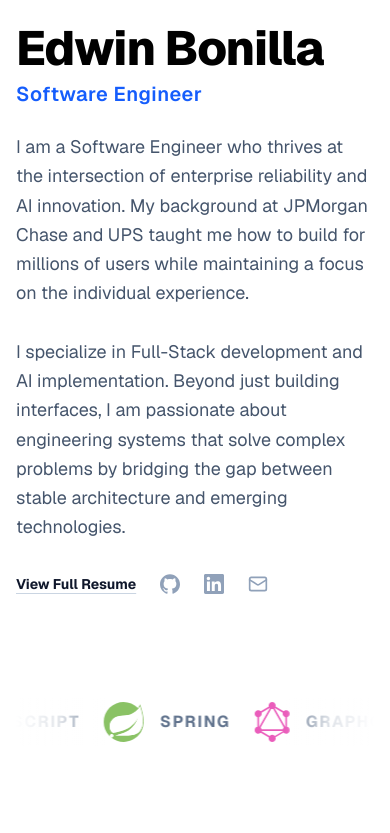
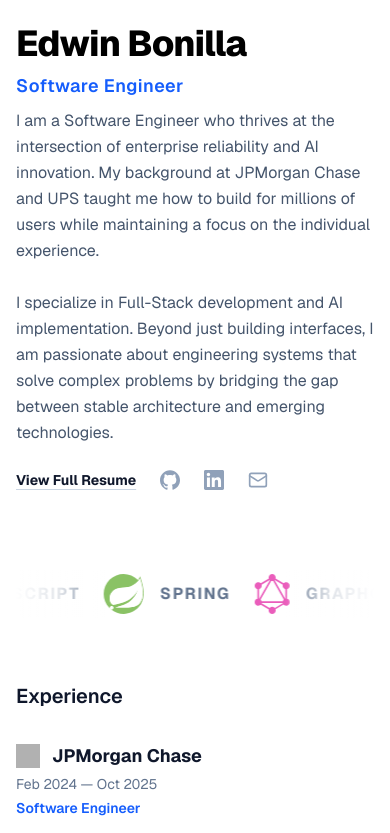
Before and after one commit to ebonillaDev/edwin-portfolio, a Next.js app: page / in a window 390 px wide. Shown: the top 833 px of the page. Built offline with nearby package versions, Linux system fonts and the light colour scheme; grey boxes are pictures that could not be loaded.

Commit message:
feat: small css changes

```diff
--- a/src/app/page.tsx
+++ b/src/app/page.tsx
@@ -15,7 +15,7 @@
 
         <Sidebar />
 
-        <section className="space-y-20">
+        <section className="space-y-16">
           <TechMarquee />
           <Experience />
           <Education />
--- a/src/components/Hero.tsx
+++ b/src/components/Hero.tsx
@@ -3,39 +3,37 @@
 
 export default function Hero() {
   return (
-    <header className="space-y-6">
+    <header className="space-y-2">
       {/* Name and Title */}
       <div className="space-y-2">
-        <h1 className="text-5xl md:text-6xl font-extrabold tracking-tight text-black">
+        {/* Changed from text-5xl to text-4xl for mobile; scales at md (768px) */}
+        <h1 className="text-4xl md:text-6xl font-extrabold tracking-tight text-black">
           {DATA.name}
         </h1>
-        <p className="text-xl text-blue-600 font-semibold tracking-wide">
+        <p className="text-lg md:text-xl text-blue-600 font-semibold tracking-wide">
           Software Engineer
         </p>
       </div>
 
       {/* Summary Narrative */}
       <div className="max-w-3xl">
-        <p className="text-lg md:text-xl text-slate-600 leading-relaxed font-normal whitespace-pre-line">
+        {/* Changed from text-lg to text-base for mobile; scales at md */}
+        <p className="text-base md:text-xl text-slate-600 leading-relaxed font-normal whitespace-pre-line">
           {DATA.summary}
         </p>
       </div>
 
       {/* Actions: Resume & Socials */}
-      <div className="flex flex-wrap items-center gap-6 pt-2">
+      <div className="flex flex-wrap items-center gap-6 pt-4">
         <a
           href={DATA.contact.resumeUrl}
           target="_blank"
           rel="noopener noreferrer"
-          className="text-sm font-bold text-slate-900 underline decoration-slate-300 underline-offset-4 hover:decoration-blue-600 transition-all hover:scale-120 duration-500"
+          className="text-sm font-bold text-slate-900 underline decoration-slate-300 underline-offset-4 hover:decoration-blue-600 transition-all hover:scale-110 duration-500"
         >
           View Full Resume
         </a>
 
-        {/* Simplified Socials:
-          On desktop (md+), they sit next to the resume.
-          On mobile, we can let them wrap or stack.
-        */}
         <div className="flex items-center">
           <Socials />
         </div>
--- a/src/components/TechMarquee.tsx
+++ b/src/components/TechMarquee.tsx
@@ -4,7 +4,7 @@
 
 export default function TechMarquee() {
     return (
-        <div className="w-full py-6 overflow-hidden bg-white">
+        <div className="w-full md:py-6 overflow-hidden bg-white">
             <div className="relative flex overflow-hidden">
                 {/* THE WRAPPER:
           - We use 'w-max' so it expands to fit the content exactly.
```
